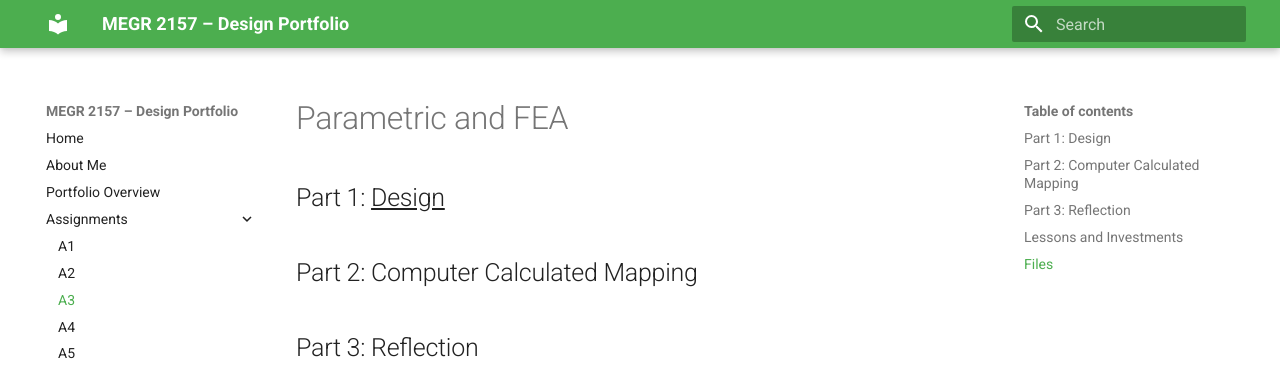
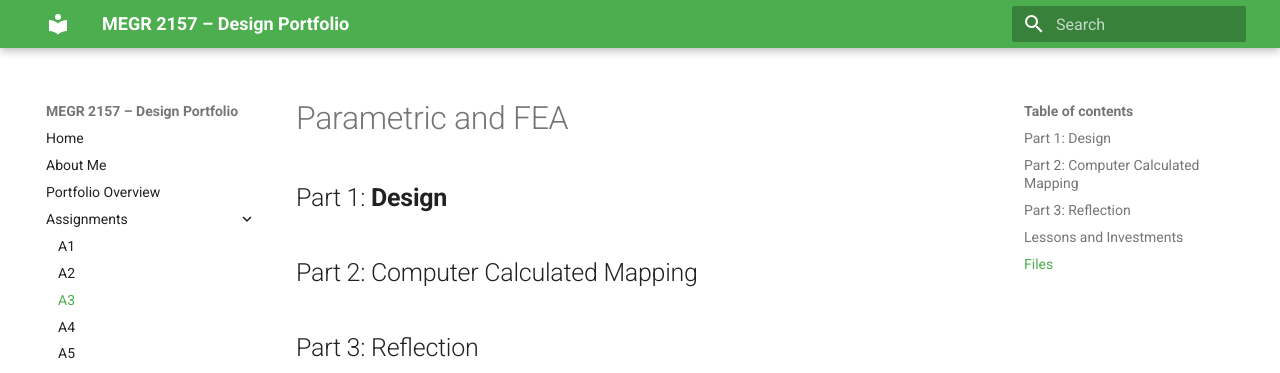
Before and after one commit to dadams78/design-projects-portfolio, an MkDocs documentation site: the page built from docs/assignments/A03/index.md, in a window 1280 px wide. Shown: the top 373 px of the page. Built offline with MkDocs 1.6.1 and Material for MkDocs 9.7.7, drawn with Linux system fonts in a browser that asks for light colours.

```diff
--- a/docs/assignments/A03/index.md
+++ b/docs/assignments/A03/index.md
@@ -1,6 +1,6 @@
 # Parametric and FEA
 
-## Part 1: <u>Design</u>
+## Part 1: __Design__
 
 
 ## Part 2: Computer Calculated Mapping
```
